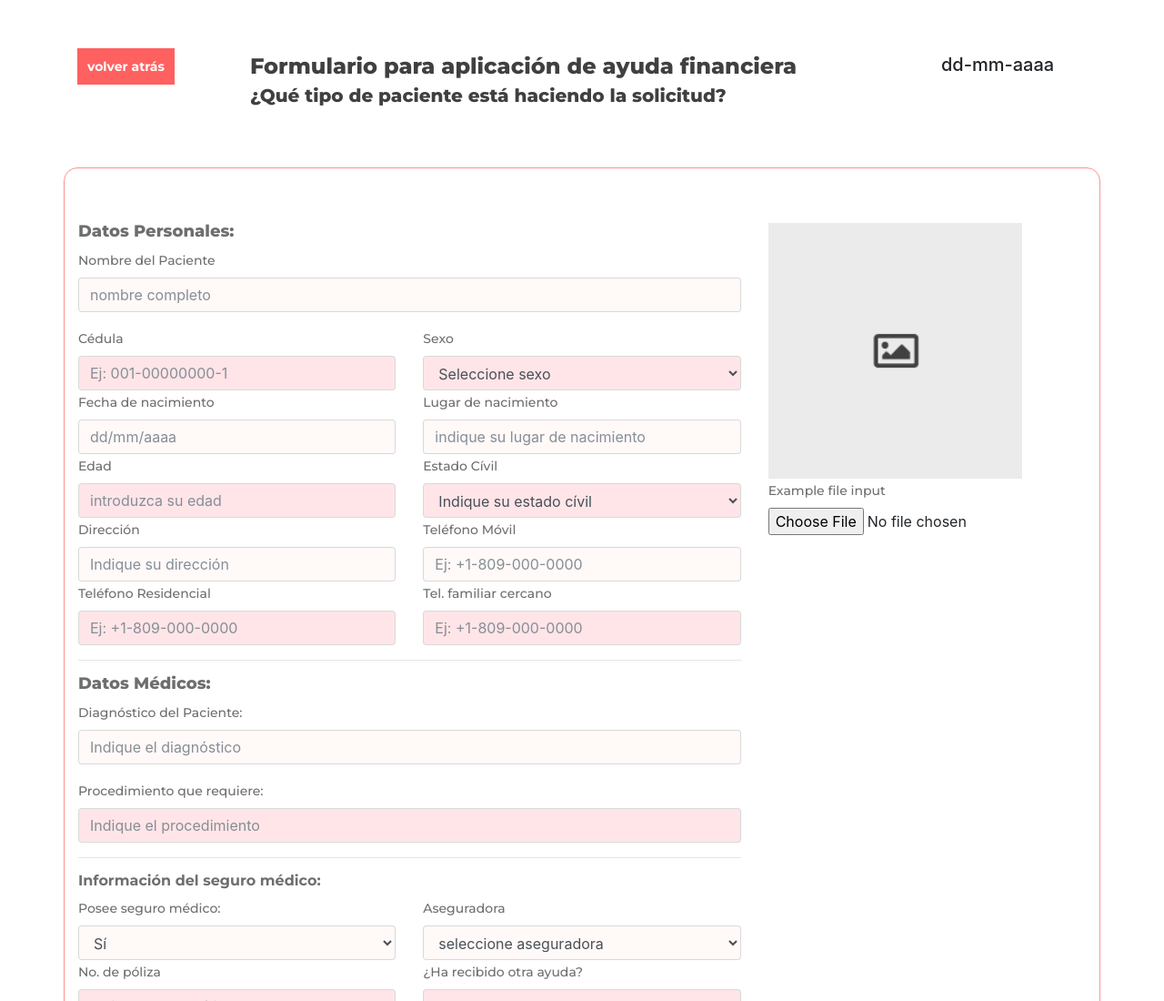
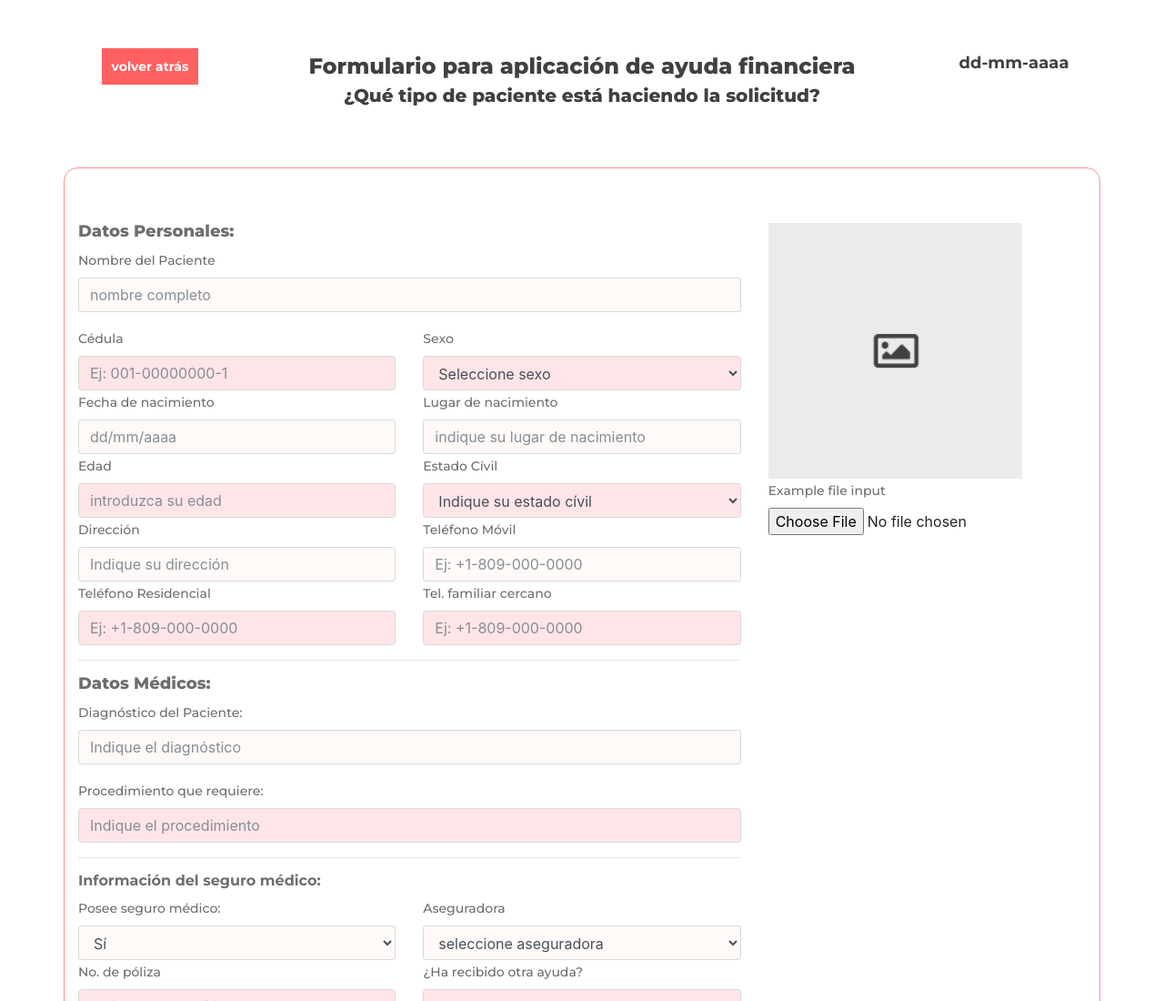
Before and after one commit to ManuelLoraA/heartcare-do, a website: page form-adultos.html in a window 1280 px wide. Shown: the top 1100 px of the page at 91% size. Drawn offline with nearby package versions, Linux system fonts and the light colour scheme.

Commit message:
centered title on both forms

```diff
--- a/form-adultos.html
+++ b/form-adultos.html
@@ -25,14 +25,14 @@
 <body>
     <div class="container flexing">
     <div class="header row">
-        <div class="col-md-2 center-text">
+        <div class="col-md-2 center">
             <a class="form-link" href="index.html">volver atrás</a>
         </div>
-        <div class="col center-text">
+        <div class="col center">
             <h1 id="form-title">Formulario para aplicación de ayuda financiera</h1>
             <h4 id="form-sub">¿Qué tipo de paciente está haciendo la solicitud?</h4>
         </div>
-        <div class="col-md-2 center-text">
+        <div class="col-md-2 center">
             <h5>dd-mm-aaaa</h5>
         </div>
     </div>
```
Also changed, not shown: form-infantil.html (+3 -3 lines).
